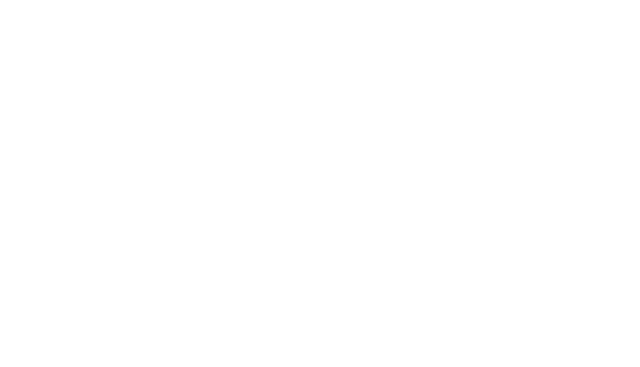
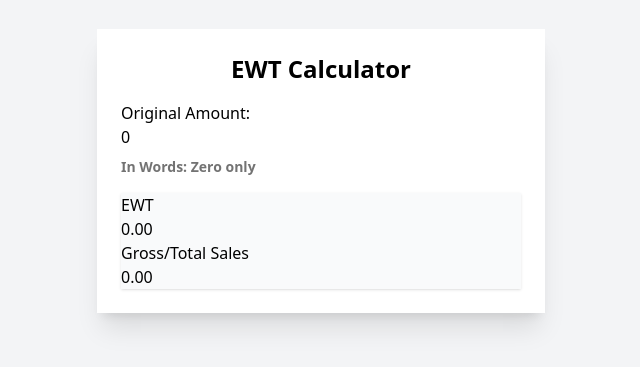
Before and after one commit to JLD1365/TOOLS, a React (Vite) app in the folder frontend-tools/: page / in a window 1280 px wide. Before the commit this address had no page. Shown: the part 229-596 px from the top of the page, without its empty margins (319-959 px from the left). Built offline with nearby package versions, Linux system fonts and the light colour scheme.

Commit message:
refactor: simplify routing by replacing Routes and Route with a direct Link to EWTCALCULATOR

```diff
--- a/frontend-tools/src/App.jsx
+++ b/frontend-tools/src/App.jsx
@@ -1,12 +1,10 @@
-import {Routes, Route} from 'react-router-dom';
 import EWTCALCULATOR from './components/EWTCALCULATOR';
+import { Link } from 'react-router-dom';
 
 export default function App() {
   return (
     <div className="">
-      <Routes>
-        <Route path='/ewt' element={<EWTCALCULATOR/>}/>
-      </Routes>
+      <Link to="/ewt">{<EWTCALCULATOR />}</Link>
     </div>
   )
 }
```
